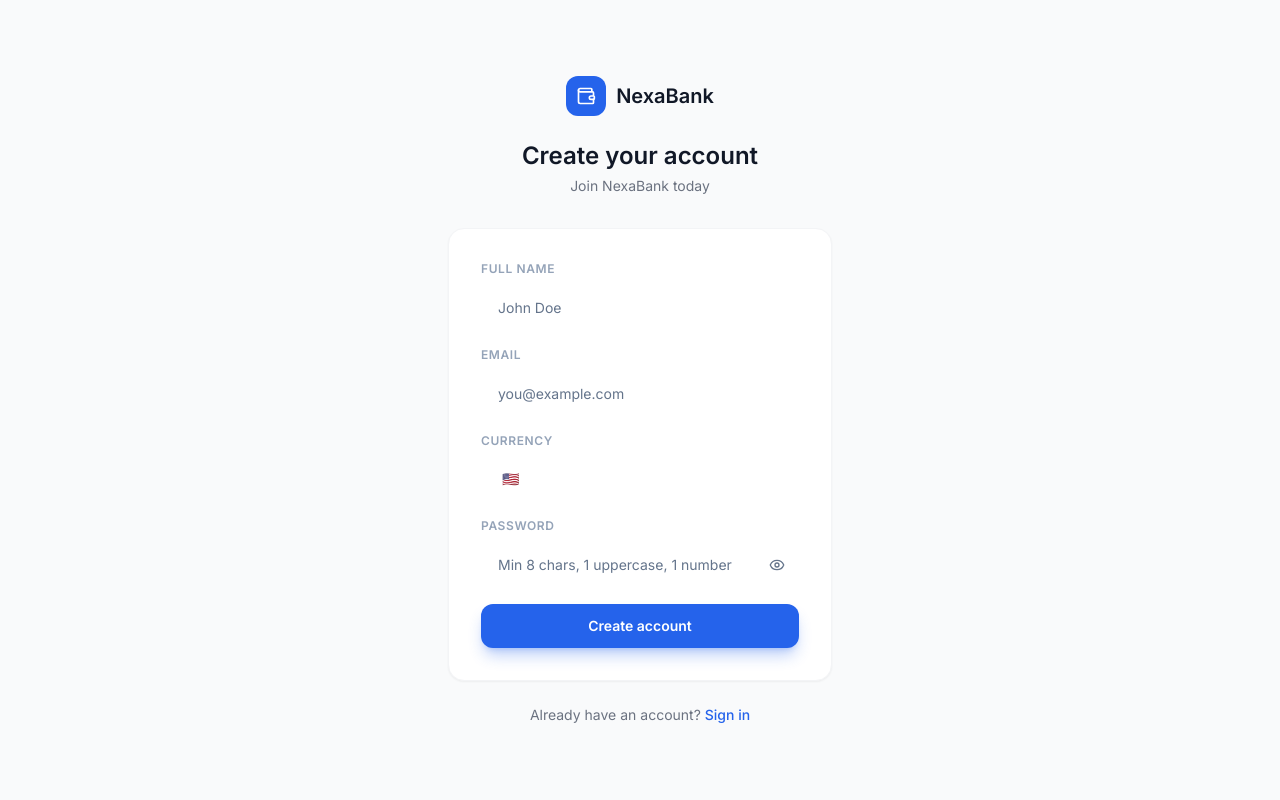
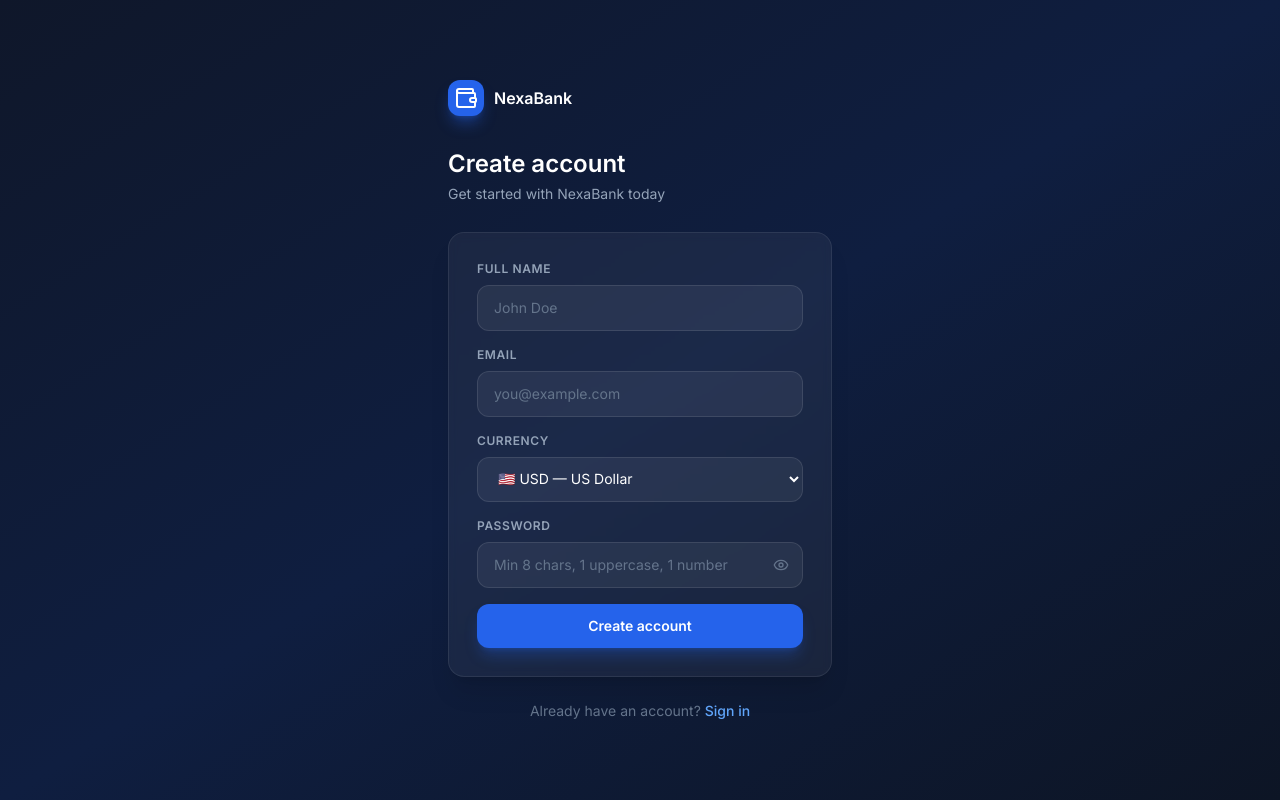
Before and after one commit to hvriza39-rgb/Online-banking, a Next.js app: page /register in a window 1280 px wide. Built offline with nearby package versions, Linux system fonts and the light colour scheme.

Commit message:
Update RegisterPage styles and text colors

```diff
--- a/src/app/(auth)/register/page.tsx
+++ b/src/app/(auth)/register/page.tsx
@@ -7,26 +7,27 @@ export const metadata: Metadata = { title: "Create Account" };
 
 export default function RegisterPage() {
   return (
-    <div className="min-h-screen bg-gray-50 flex items-center justify-center p-4">
+    <div className="min-h-screen bg-gradient-to-br from-slate-900 via-[#0f1e40] to-[#0d1525] flex items-center justify-center p-6">
       <div className="w-full max-w-sm">
-        <div className="text-center mb-8">
-          <div className="inline-flex items-center gap-2.5 mb-6">
-            <div className="w-10 h-10 bg-blue-600 rounded-xl flex items-center justify-center">
-              <Wallet className="w-5 h-5 text-white" />
-            </div>
-            <span className="font-semibold text-xl text-gray-900">NexaBank</span>
+        <div className="flex items-center gap-2.5 mb-8">
+          <div className="w-9 h-9 bg-blue-600 rounded-xl flex items-center justify-center shadow-lg shadow-blue-600/40">
+            <Wallet className="w-4.5 h-4.5 text-white" />
           </div>
-          <h1 className="text-2xl font-semibold text-gray-900">Create your account</h1>
-          <p className="text-sm text-gray-500 mt-1">Join NexaBank today</p>
+          <span className="font-semibold text-white">NexaBank</span>
         </div>
 
-        <div className="bg-white rounded-2xl border border-gray-100 shadow-sm p-8">
+        <div className="mb-7">
+          <h1 className="text-2xl font-semibold text-white mb-1">Create account</h1>
+          <p className="text-slate-400 text-sm">Get started with NexaBank today</p>
+        </div>
+
+        <div className="bg-white/[0.05] backdrop-blur-sm border border-white/[0.08] rounded-2xl p-7 shadow-xl">
           <RegisterForm />
         </div>
 
-        <p className="text-center text-sm text-gray-500 mt-6">
+        <p className="text-center text-sm text-slate-500 mt-6">
           Already have an account?{" "}
-          <Link href="/login" className="text-blue-600 hover:text-blue-700 font-medium">
+          <Link href="/login" className="text-blue-400 hover:text-blue-300 font-medium transition-colors">
             Sign in
           </Link>
         </p>
```
